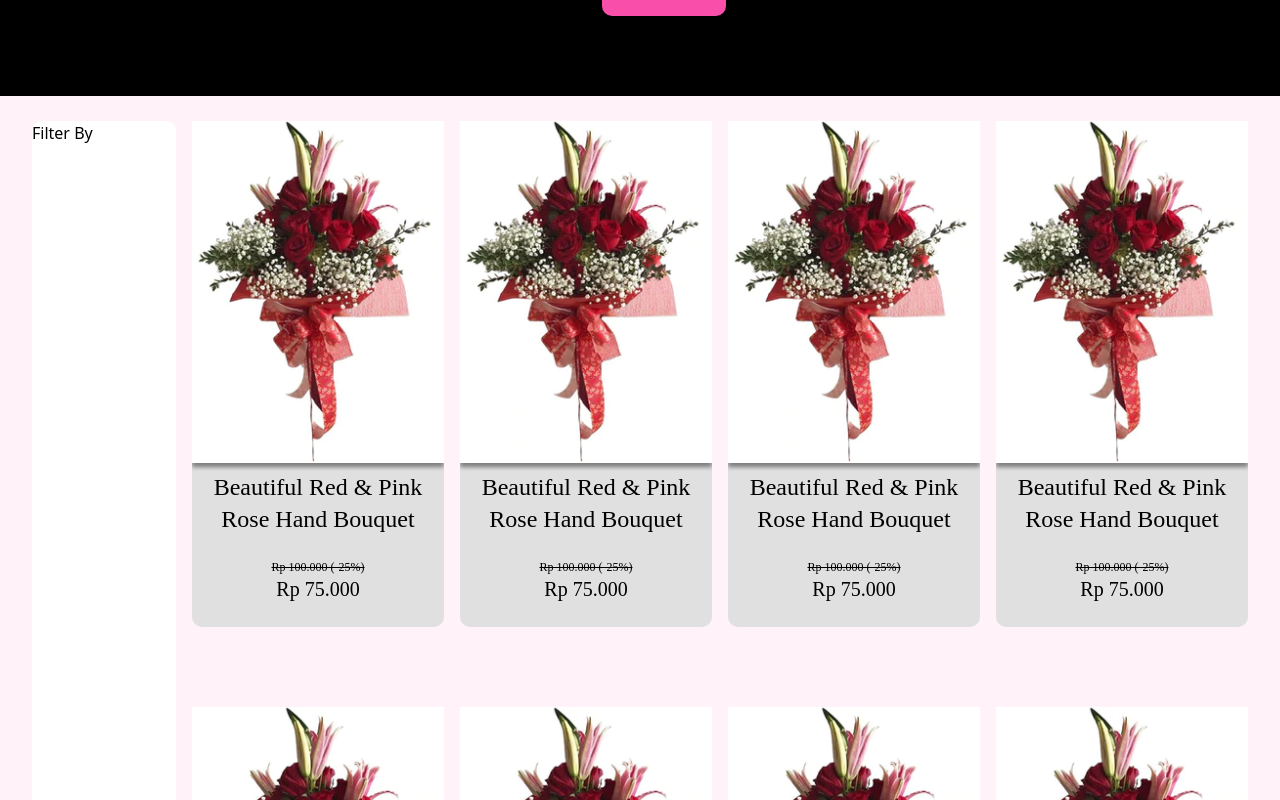
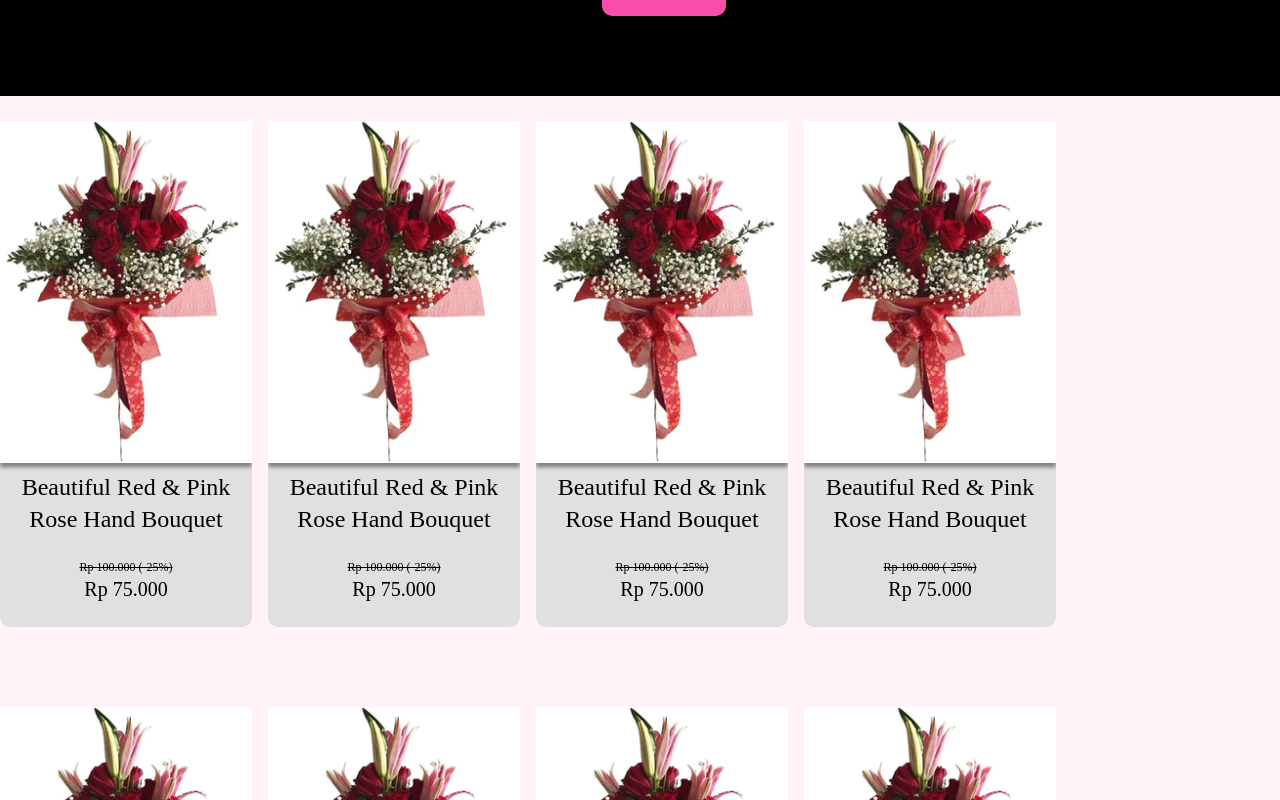
Before and after one commit to eskrimpistachio/kadoin-aja, a React (Create React App) app: page /Product.js in a window 1280 px wide. Shown: the part 640-1440 px from the top of the page. Built offline with nearby package versions, Linux system fonts and the light colour scheme.

Commit message:
adding product card

```diff
--- a/src/components/Product.js
+++ b/src/components/Product.js
@@ -70,9 +70,6 @@ const Product = () => {
         </div>
 
         <div className='flex flex-row bg-brandpink-100'>
-            <div className='flex flex-col w-36 rounded-[10px] ml-8 mr-4 mt-10 bg-white'>
-                <p>Filter By</p>
-            </div>
 
             <div className='flex flex-col'>
                 <div className='flex flex-row mb-10'>
```
